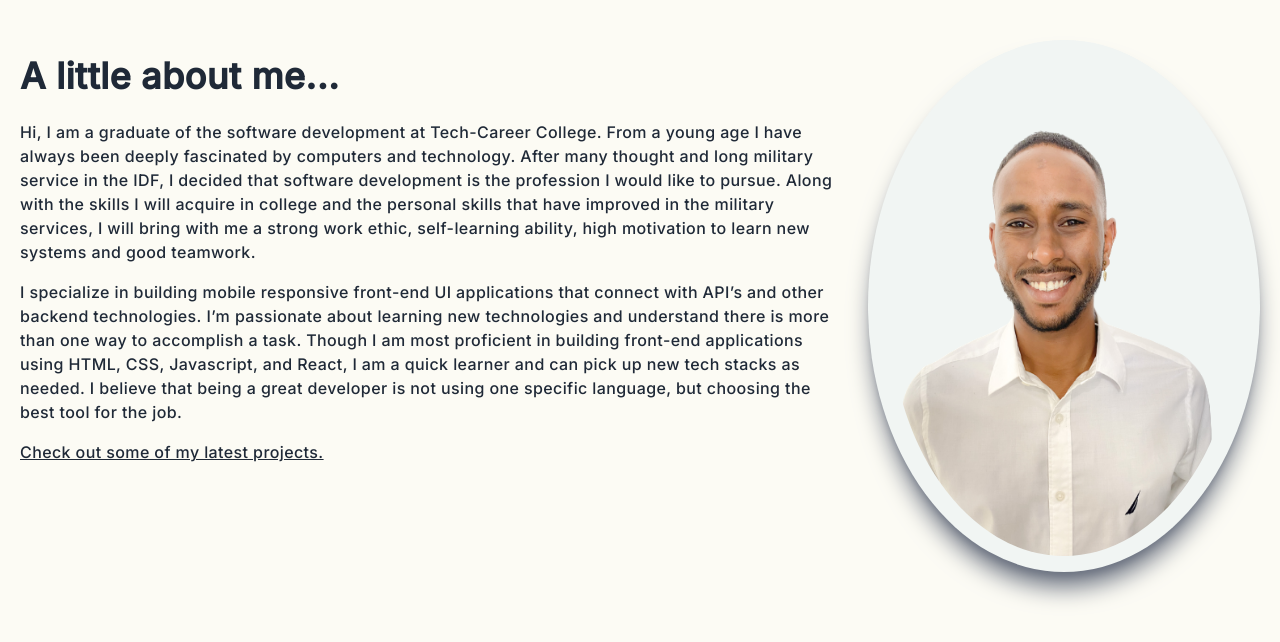
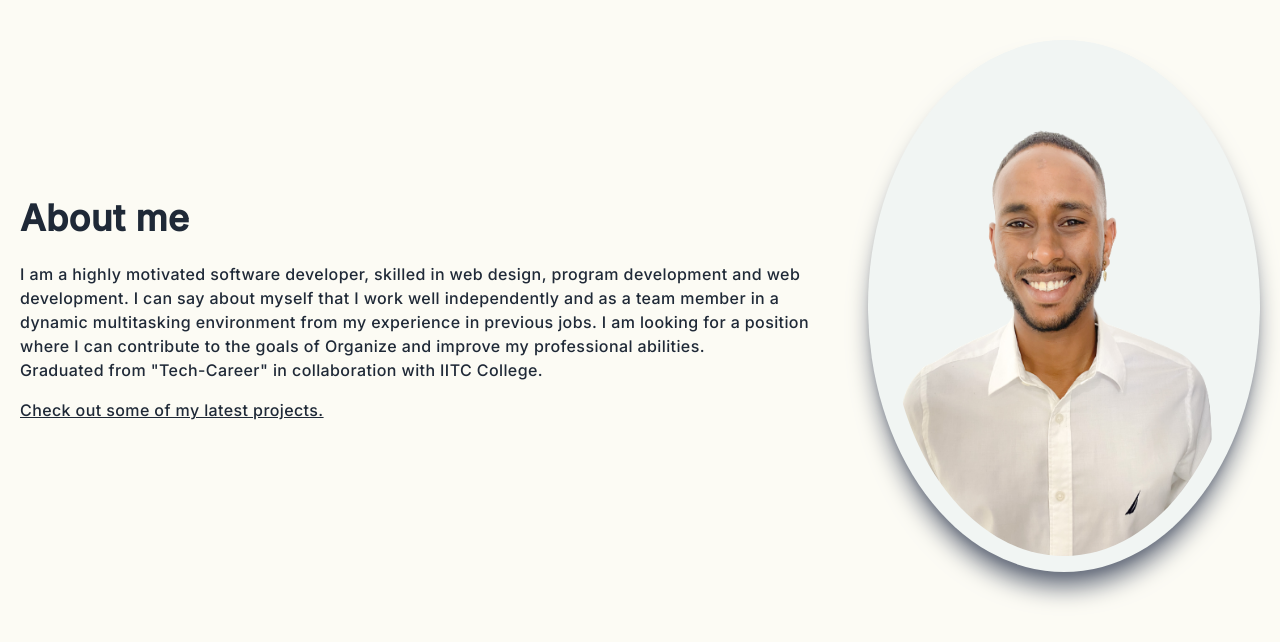
Before and after one commit to odedmasala/portfolio, a Next.js app in the folder client/: page / in a window 1280 px wide. Shown: the part 958-1600 px from the top of the page. Built offline with nearby package versions, Linux system fonts and the light colour scheme.

Commit message:
End of editing

```diff
--- a/client/components/About/About.jsx
+++ b/client/components/About/About.jsx
@@ -6,37 +6,34 @@ const About = () => {
   return (
     <div id="about" className="about md:h-screen">
       <div className="about-container md:grid grid-cols-3">
-        <div className="col-span-2">
-          <h2>A little about me...</h2>
-          <p>
-            Hi, I am a graduate of the software development at
-            Tech-Career College. From a young age I have always been deeply
-            fascinated by computers and technology. After many thought and long
-            military service in the IDF, I decided that software development is the
-            profession I would like to pursue. Along with the skills I will
-            acquire in college and the personal skills that have improved in the
-            military services, I will bring with me a strong work ethic,
-            self-learning ability, high motivation to learn new systems and good
-            teamwork.
-          </p>
-          <p>
-            I specialize in building mobile responsive front-end UI applications
-            that connect with API’s and other backend technologies. I’m
-            passionate about learning new technologies and understand there is
-            more than one way to accomplish a task. Though I am most proficient
-            in building front-end applications using HTML, CSS, Javascript, and
-            React, I am a quick learner and can pick up new tech stacks as
-            needed. I believe that being a great developer is not using one
-            specific language, but choosing the best tool for the job.
-          </p>
-          <Link href="/#projects">
-            <p className="py-2  underline cursor-pointer">
-              Check out some of my latest projects.
+        <div className="col-span-2 flex flex-col  justify-center">
+          <div>
+            <h2>About me </h2>
+            <p>
+              I am a highly motivated software developer, skilled in web design,
+              program development and web development. I can say about myself
+              that I work well independently and as a team member in a dynamic
+              multitasking environment from my experience in previous jobs. I am
+              looking for a position where I can contribute to the goals of
+              Organize and improve my professional abilities.
+              <br /> Graduated from "Tech-Career" in collaboration with IITC
+              College.
             </p>
-          </Link>
+            <Link href="/#projects">
+              <p className="py-2 underline cursor-pointer">
+                Check out some of my latest projects.
+              </p>
+            </Link>
+          </div>
         </div>
         <div className="img-container bg-[#f1f5f3] dark:bg-darked shadow-xl shadow-gray-500 dark:shadow-gray-700 rounded-[100%] hover:scale-105 ease-in duration-300">
-          <Image src={"/IMG_6010-removebg-preview.png"} width={"350px"} height={"500px"} className="rounded-[100%]" alt="/" />
+          <Image
+            src={"/IMG_6010-removebg-preview.png"}
+            width={"350px"}
+            height={"500px"}
+            className="rounded-[100%]"
+            alt="/"
+          />
         </div>
       </div>
     </div>
--- a/client/components/Main/Main.jsx
+++ b/client/components/Main/Main.jsx
@@ -8,9 +8,9 @@ const Main = () => {
         <div className="main-container">
           <div>
             <h1>
-              Hi, I&apos;m <span className="text-[#61954a]">Oded</span>
+              Hi &#128075;, I&apos;m <span className="text-[#61954a]">Oded</span>
             </h1>
-            <h1>Full Stack Developer</h1>
+            <h1>Software Developer</h1>
             {/* <p>I&apos;m focusing on looking for a fullstack/frontend position. I have a strong desire to prove myself and contribute to the team.</p> */}
             <div className="connect-container">
               {connection?.map((elem, index) => (
```
Also changed, not shown: client/components/About/_About.scss (+7 -7 lines).
